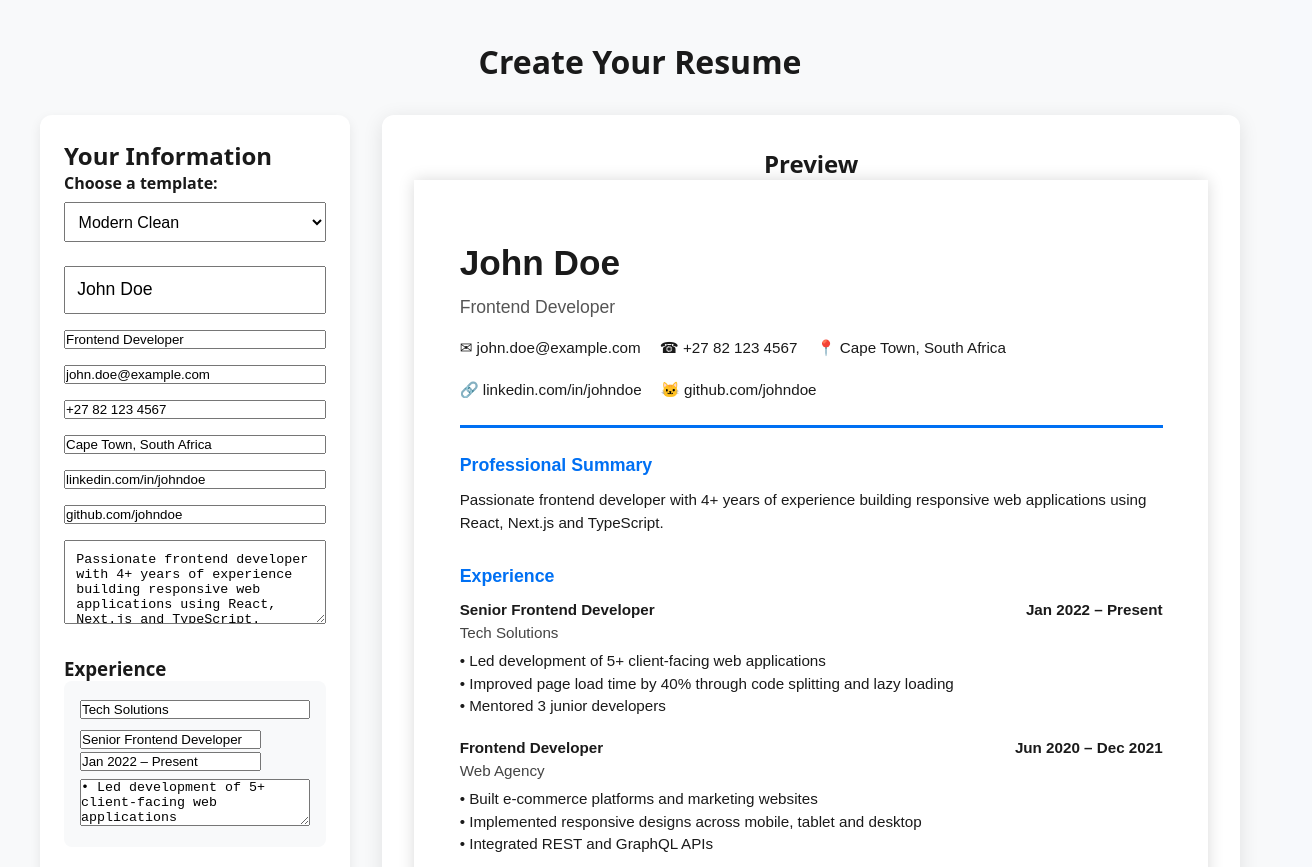
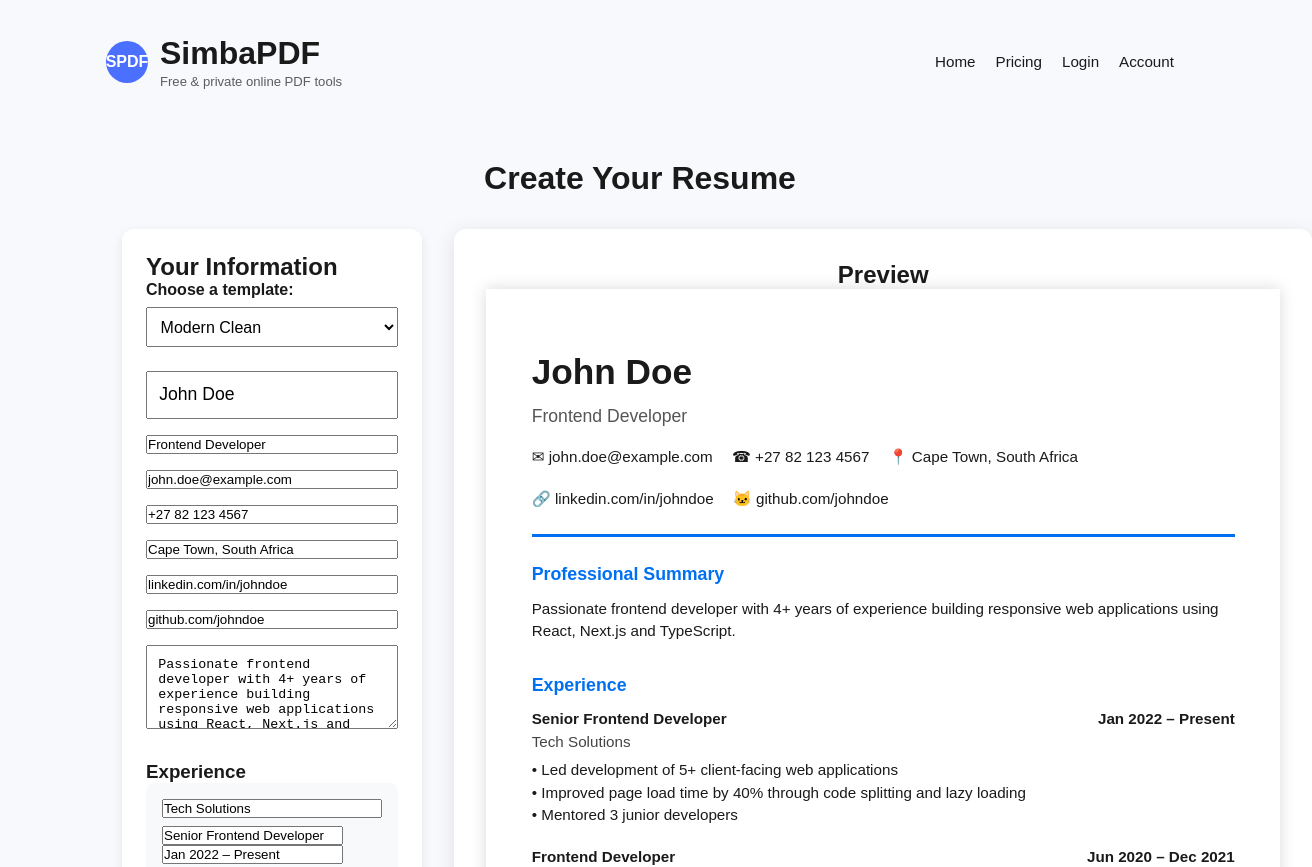
Before and after one commit to gsimbini/pdf-merge-site, a Next.js app: page /cv-builder in a window 1280 px wide. Shown: the top 867 px of the page, 1312 px wide, since content can reach past the window. Built offline with nearby package versions, Linux system fonts and the light colour scheme.

Commit message:
feat(cv-builder): add consistent header, navigation, ProBadge and footer

```diff
--- a/pages/cv-builder.js
+++ b/pages/cv-builder.js
@@ -1,6 +1,8 @@
 // pages/cv-builder.js
 import Head from 'next/head';
+import Link from 'next/link';
 import { useState } from 'react';
+import ProBadge from "../components/ProBadge";
 
 export default function CVBuilder() {
   const [formData, setFormData] = useState({
@@ -81,12 +83,31 @@ export default function CVBuilder() {
         />
       </Head>
 
-      <div style={{
-        minHeight: '100vh',
-        background: '#f8f9fa',
-        padding: '1rem',
-        fontFamily: 'system-ui, -apple-system, sans-serif'
-      }}>
+      <div className="page">
+        {/* Header – same as index.js */}
+        <header className="header">
+          <div className="brand">
+            <span className="logo-circle">SPDF</span>
+            <div>
+              <h1>SimbaPDF</h1>
+              <p className="tagline">Free & private online PDF tools</p>
+            </div>
+          </div>
+          <nav className="nav">
+            <Link href="/">Home</Link>
+            <Link href="/pricing">Pricing</Link>
+            <Link href="/login">Login</Link>
+            <Link href="/account">Account</Link>
+          </nav>
+        </header>
+
+        {/* Pro Badge */}
+        <div style={{ marginTop: "0.75rem", textAlign: "center" }}>
+          <ProBadge />
+        </div>
+
+        {/* Main content */}
+        <main className="main" style={{ padding: '1rem' }}>
           <div style={{ maxWidth: '1200px', margin: '0 auto' }}>
             <h1 style={{ textAlign: 'center', margin: '1.5rem 0 2rem' }}>
               Create Your Resume
@@ -185,8 +206,15 @@ export default function CVBuilder() {
               </div>
             </div>
           </div>
+        </main>
+
+        {/* Footer – same as index.js */}
+        <footer className="footer">
+          <p>© {new Date().getFullYear()} SimbaPDF. All rights reserved.</p>
+        </footer>
       </div>
 
+      {/* Print styles */}
       <style jsx global>{`
         .cv-layout {
           display: flex;
@@ -262,7 +290,7 @@ export default function CVBuilder() {
 }
 
 // ────────────────────────────────────────────────
-// Template components (unchanged)
+// Template components (unchanged from your version)
 // ────────────────────────────────────────────────
 
 function ModernTemplate({ data }) {
```
Lines whose indentation alone changed are shown as unchanged.
